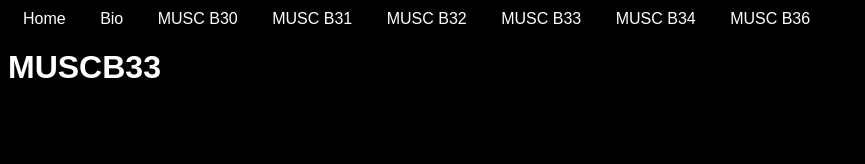
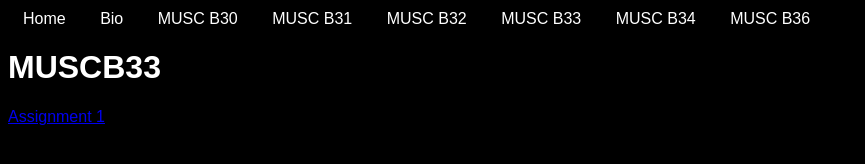
Before and after one commit to gabrield706/gabaghoul-site, a plain HTML site: page muscb33.html in a window 1280 px wide. Shown: the whole page, without its empty margins (0-865 px from the left). Drawn offline with Linux system fonts and the light colour scheme.

Commit message:
Update muscb33.html

```diff
--- a/muscb33.html
+++ b/muscb33.html
@@ -46,5 +46,7 @@
     </nav>
 
     <h1>MUSCB33</h1>
+    <p style="margin-top: 20px;"><a href="B33-A1.html" class="assignment-link">Assignment 1</a></p>
+
 </body>
 </html>
```
